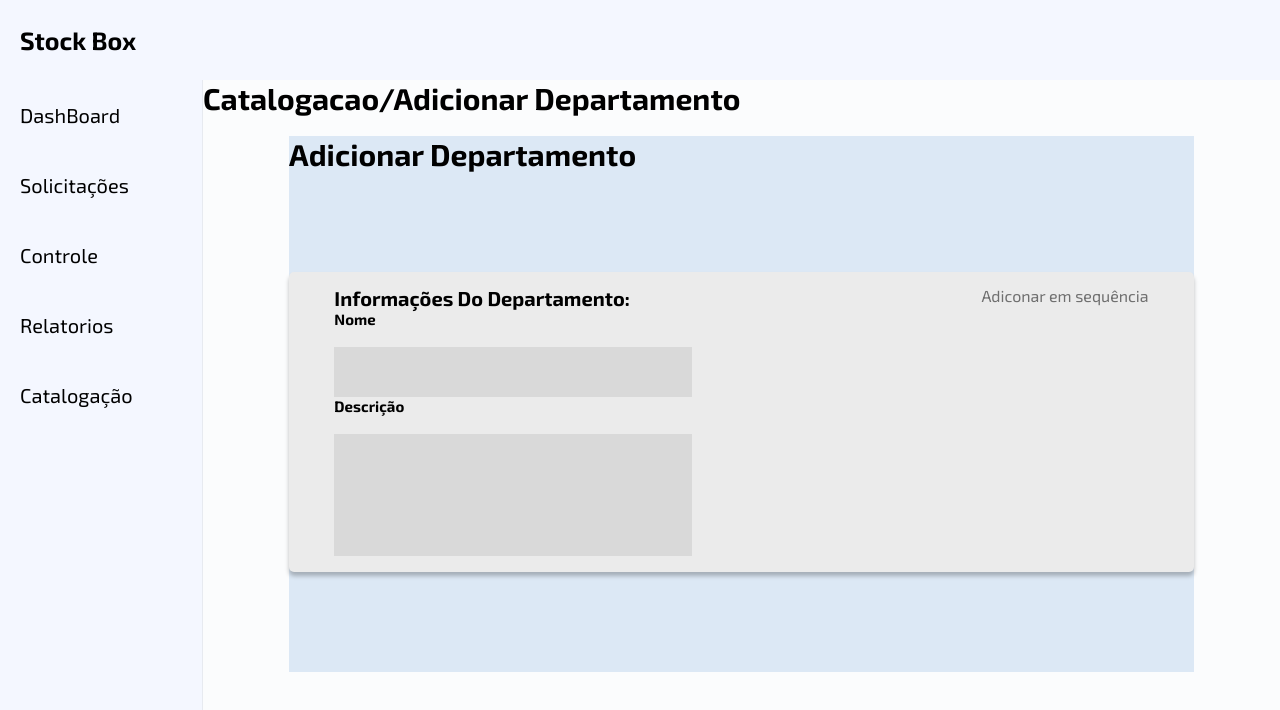
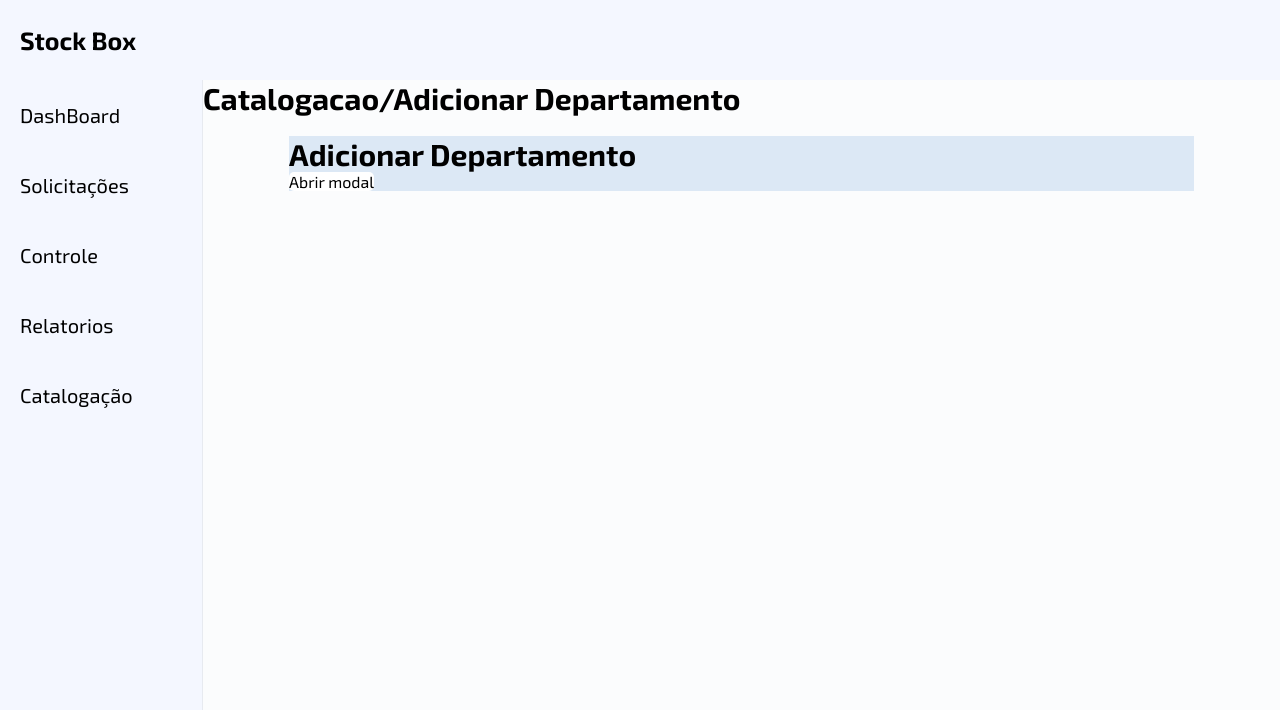
Before and after one commit to onDashCorporation/frontend, a React (Vite) app: page /catalogacao in a window 1280 px wide. Shown: the top 710 px of the page. Built offline with nearby package versions, Linux system fonts and the light colour scheme.

Commit message:
Add modal

```diff
--- /dev/null
+++ b/src/components/Modal/Modal.jsx
@@ -0,0 +1,122 @@
+import * as S from "./style"
+import React from 'react'
+
+export default function Modal({isOpen, setOpenModal}) {
+  if (isOpen) {
+    return(
+
+      <S.Overlay>
+
+        <S.Div>
+
+          <S.HeaderM>
+
+            {/* <S.Button onClick={() => setOpen(true)}>Abrir modal</S.Button> */}
+            <S.Button onClick={(setOpenModal)}>X</S.Button>
+            {/* Testando */}
+            {/* <S.Button onClick={() => console.log('feche')}>X</S.Button> */}
+            <S.TitleM>Informações de Deparatamento</S.TitleM>
+
+            <S.Switch>
+              <S.SwitchText>Adiconar em sequência</S.SwitchText>
+            </S.Switch>
+
+          </S.HeaderM>
+
+          <S.Text>Nome</S.Text>
+          <br/>
+          <S.Input required/>
+
+
+          <S.Text>Descrição</S.Text>
+          <br/>
+          {/* <S.Input/> */}
+          <S.Textarea rows="5" maxlength="130"/>
+
+        </S.Div>
+
+      </S.Overlay>
+
+    )
+  }
+  return null
+}
+
+// export function Modal2(isOpen, title) {
+//   if (isOpen) {
+//       return(
+
+//           <S.Div>
+
+//               <S.HeaderM>
+//                 <S.TitleM>{title}</S.TitleM>
+
+//                 <S.Switch>
+//                   <S.SwitchText>Adiconar em sequência</S.SwitchText>
+//                 </S.Switch>
+
+//                 <button onClick={() => setOpen(!isOpen)}>Fechar</button>
+
+//               </S.HeaderM>
+
+//               <S.Text>Nome</S.Text>
+//               <br/>
+//               <S.Input required/>
+
+
+//               <S.Text>Descrição</S.Text>
+//               <br/>
+//               {/* <S.Input/> */}
+//               <S.Textarea rows="5" maxlength="130"/>
+
+//             </S.Div>
+
+//       )
+//   }
+//   else{
+//       return <></>
+//   }
+// }
+
+// class Modal extends React.Component {
+//   render() {
+//     return <div>Hello {this.props.title}</div>;
+//   }
+// }
+
+
+// export function Modal2({ isOpen, setOpen, title} : IModal) {
+//     if (isOpen) {
+//         return(
+
+//             <S.Div>
+
+//                 <S.HeaderM>
+//                   <S.TitleM>Informações do departamento:</S.TitleM>
+
+//                   <S.Switch>
+//                     <S.SwitchText>Adiconar em sequência</S.SwitchText>
+//                   </S.Switch>
+
+//                 </S.HeaderM>
+
+//                 <S.Text>Nome</S.Text>
+//                 <br/>
+//                 <S.Input required/>
+
+//  <S.FooterM> {/* PAREI AQUIIIIIIIIIIIIIIIIIII ~~~~~~~~~~~~~~~~~~~~~~~~~~~~~~~~~~~~~~~~*/}
+
+// </S.FooterM>
+//                 <S.Text>Descrição</S.Text>
+//                 <br/>
+//                 {/* <S.Input/> */}
+//                 <S.Textarea rows="5" maxlength="130"/>
+
+//               </S.Div>
+
+//         )
+//     }
+//     else{
+//         return <></>
+//     }
+// }
--- /dev/null
+++ b/src/components/Modal/style.jsx
@@ -0,0 +1,101 @@
+import styled from "styled-components";
+
+export const Overlay = styled.div`
+    position: fixed;
+    z-index: 1000;
+    top: 0;
+    bottom: 0;
+    left: 0;
+    right: 0;
+    background-color: rgba(0,0,0,0.6);
+`;
+export const Div = styled.div`
+  margin-top: 100px;
+  margin-bottom: 100px;
+  background-color: #EBEBEB;
+  width: 60%;
+  //height: 100px;
+
+  box-shadow: 0px 4px 4px rgba(0, 0, 0, 0.25);
+  border-radius: 5px;
+
+  /* top | right | bottom | left */
+  padding: 1.5% 5% 1.5% 5%;
+
+  /* top: 50%; right: 50%;
+  transform: translate(50%,-50%); */
+  margin-left: auto;
+  margin-right: auto;
+`;
+export const HeaderM = styled.h2`
+  display: flex;
+  justify-content: space-between;
+`
+export const Button = styled.button`
+  background-color: red;
+  border-radius: 100px;
+  width: 20px;
+  border: none;
+  color: #fff;
+  cursor: pointer;
+`;
+export const TitleM = styled.h2`
+  font-family: 'Exo 2', sans-serif;
+  font-weight: 700;
+  font-size: 20px;
+  text-transform: capitalize;
+
+  color: #000000;
+`;
+export const Text = styled.h3`
+  font-family: 'Exo 2', sans-serif;
+  font-weight: 700;
+  font-size: 15px;
+
+  color: #000000;
+`;
+
+export const Input = styled.input`
+  font-family: 'Exo 2', sans-serif;
+  font-weight: 400;
+  font-size: 15px;
+
+  color: #000000;
+
+  //width: 100%;
+
+  /* top | right | bottom | left */
+  padding: 1rem;
+  background-color: #D9D9D9;
+  outline: none;
+  text-transform: capitalize;
+
+  width: 40%;
+`
+export const FooterM = styled.div`
+`
+export const Textarea = styled.textarea`
+  font-family: 'Exo 2', sans-serif;
+  font-weight: 400;
+  font-size: 15px;
+
+  color: #000000;
+  text-transform: capitalize;
+
+  width: 40%;
+
+  /* top | right | bottom | left */
+  padding: 1rem;
+  background-color: #D9D9D9;
+  resize: none;
+`
+export const Switch = styled.div`
+  display: flex;
+  justify-content: right;
+`
+export const SwitchText = styled.text`
+  font-family: 'Exo 2', sans-serif;
+  font-weight: 400;
+
+  color: #6F6F6F;
+`
--- a/src/pages/Catalogacao/catalogacao.jsx
+++ b/src/pages/Catalogacao/catalogacao.jsx
@@ -2,7 +2,12 @@ import * as S from "./style";
 import Nav from "../../components/nav/nav";
 import Header from "../../components/header/header";
 
+import { useState } from 'react';
+// import { Modal } from '../../components/Modal/Modal.jsx'
+import Modal from '../../components/Modal/Modal.jsx'
+
 const Catalogacao = () => {
+  const [open, setOpen] =  useState(false);
   return (
     <S.Body>
       <Header />
@@ -11,36 +16,20 @@ const Catalogacao = () => {
 
         <S.Container>
 
+        {/* <button onClick={() => setOpen(!open)}>Clique para abrir</button> */}
+
           <S.Title>catalogacao/Adicionar departamento</S.Title>
 
           <S.ContainerModal>
             <S.Title>Adicionar departamento</S.Title>
+            <div>
+            <S.Button onClick={() => setOpen(true)}>Abrir modal</S.Button>
+            </div>
+            <S.Modal>
 
-            <S.Modal>
-              <S.Div>
+              {/* <Modal isOpen={setOpen} title={'Informações do Departamento'}/> */}
+              <Modal isOpen={open} setOpenModal={() => setOpen(!open)}/>
 
-                <S.HeaderM>
-                  <S.TitleM>Informações do departamento:</S.TitleM>
-
-                  <S.Switch>
-                    <S.SwitchText>Adiconar em sequência</S.SwitchText>
-                  </S.Switch>
-
-                </S.HeaderM>
-
-                <S.Text>Nome</S.Text>
-                <br/>
-                <S.Input required/>
-
- <S.FooterM> {/* PAREI AQUIIIIIIIIIIIIIIIIIII ~~~~~~~~~~~~~~~~~~~~~~~~~~~~~~~~~~~~~~~~*/}
-
-</S.FooterM>
-                <S.Text>Descrição</S.Text>
-                <br/>
-                {/* <S.Input/> */}
-                <S.Textarea rows="5" maxlength="130"/>
-
-              </S.Div>
             </S.Modal>
           </S.ContainerModal>
 
--- a/src/pages/Catalogacao/style.jsx
+++ b/src/pages/Catalogacao/style.jsx
@@ -41,20 +41,6 @@ export const Modal = styled.div`
 
   display: flex;
 `;
-
-export const Div = styled.div`
-  margin-top: 100px;
-  margin-bottom: 100px;
-  background-color: #EBEBEB;
-  width: 100%;
-  //height: 100px;
-
-  box-shadow: 0px 4px 4px rgba(0, 0, 0, 0.25);
-  border-radius: 5px;
-
-  /* top | right | bottom | left */
-  padding: 1.5% 5% 1.5% 5%;
-`;
 export const Title = styled.h1`
   font-family: 'Exo 2', sans-serif;
   font-weight: 700;
@@ -63,67 +49,10 @@ export const Title = styled.h1`
 
   color: #000000;
 `;
-export const HeaderM = styled.h2`
-  display: flex;
-  justify-content: space-between;
-`
-export const TitleM = styled.h2`
-  font-family: 'Exo 2', sans-serif;
-  font-weight: 700;
-  font-size: 20px;
-  text-transform: capitalize;
 
-  color: #000000;
+export const Button = styled.button`
+  background-color: #fff;
+  border-radius: 5px;
+  border: none;
+  cursor: pointer;
 `;
-export const Text = styled.h3`
-  font-family: 'Exo 2', sans-serif;
-  font-weight: 700;
-  font-size: 15px;
-
-  color: #000000;
-`;
-
-export const Input = styled.input`
-  font-family: 'Exo 2', sans-serif;
-  font-weight: 400;
-  font-size: 15px;
-
-  color: #000000;
-
-  //width: 100%;
-
-  /* top | right | bottom | left */
-  padding: 1rem;
-  background-color: #D9D9D9;
-  outline: none;
-  text-transform: capitalize;
-
-  width: 40%;
-`
-export const FooterM = styled.div`
-`
-export const Textarea = styled.textarea`
-  font-family: 'Exo 2', sans-serif;
-  font-weight: 400;
-  font-size: 15px;
-
-  color: #000000;
-  text-transform: capitalize;
-
-  width: 40%;
-
-  /* top | right | bottom | left */
-  padding: 1rem;
-  background-color: #D9D9D9;
-  resize: none;
-`
-export const Switch = styled.div`
-  display: flex;
-  justify-content: right;
-`
-export const SwitchText = styled.text`
-  font-family: 'Exo 2', sans-serif;
-  font-weight: 400;
-
-  color: #6F6F6F;
-`
```
